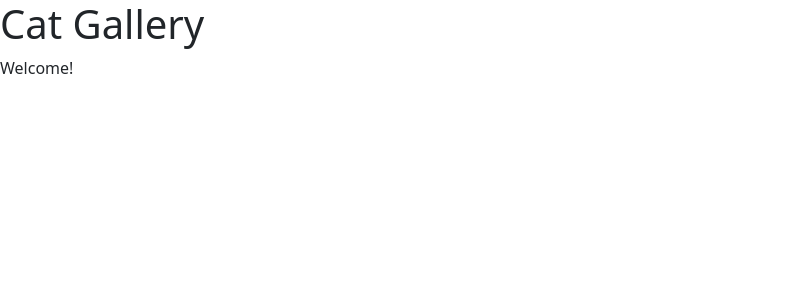
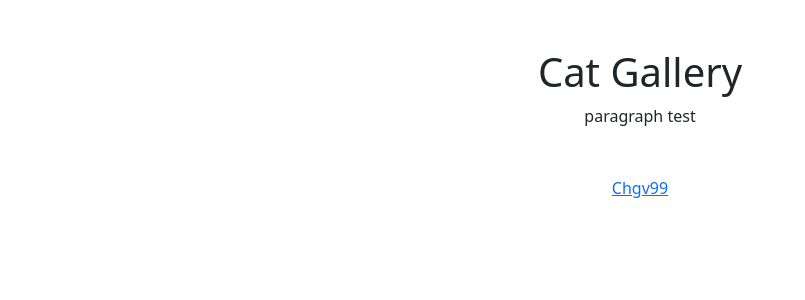
Before and after one commit to Chgv99/cat-gallery, a React (Create React App) app: page / in a window 1280 px wide. Shown: the top 300 px of the page, without its empty margins (0-805 px from the left). Built offline with nearby package versions, Linux system fonts and the light colour scheme.

Commit message:
SCSS variables testing

```diff
--- a/src/App.js
+++ b/src/App.js
@@ -1,18 +1,16 @@
 import React from "react";
+
+import Header from './Header';
+import Banner from './Banner';
+import Footer from './Footer';
 
 const App = () => {
   return (
-    <div className="App">
-      <header className="App-header">
-        {/*<img src={logo} className="App-logo" alt="logo" />*/}
-        <h1>
-          Cat Gallery
-        </h1>
-        <p>
-          Welcome!
-        </p>
-      </header>
-    </div>
+    <>
+      <Header />
+      {/*<Banner />*/}
+      <Footer />
+    </>
   );
 }
 
--- /dev/null
+++ b/src/Banner.js
@@ -0,0 +1,15 @@
+import React from "react";
+
+const Banner = () => {
+    return (
+        <nav class="navbar navbar-light bg-light">
+            <a class="navbar-brand" href="#">
+                <img src="/docs/4.0/assets/brand/bootstrap-solid.svg" width="30" height="30" class="d-inline-block align-top" alt="">
+                </img>
+                Cat Gallery
+            </a>
+        </nav>
+    );
+};
+
+export default Banner;
--- /dev/null
+++ b/src/Footer.js
@@ -0,0 +1,13 @@
+import React from "react";
+
+const Footer = () => {
+    return (
+        <footer className = "d-block" >
+            <p className = "text-center" >
+                    <a href="https://chgv99.github.io/">Chgv99</a>
+            </p>
+        </footer>
+    );
+};
+
+export default Footer;
--- /dev/null
+++ b/src/Header.js
@@ -0,0 +1,14 @@
+import React from "react";
+
+const Header = () => {
+    return (
+        <header className = "d-block m-5" >
+            <h1 class="text-center">Cat Gallery</h1>
+            <p className = "text-center" >
+                    paragraph test
+            </p>
+        </header>
+    );
+};
+
+export default Header;
--- a/src/index.js
+++ b/src/index.js
@@ -10,5 +10,6 @@ const root = ReactDOM.createRoot(document.getElementById('root'));
 root.render(
   <React.StrictMode>
     <App />
+
   </React.StrictMode>
 );
--- a/src/style.scss
+++ b/src/style.scss
@@ -1 +1,12 @@
 @import "../node_modules/bootstrap/scss/bootstrap.scss";
+
+@import "~bootstrap/scss/variables";
+
+//@import "./";
+
+:root {
+    @each $spacer, $value in $spacers{
+        //$res: var(#{$value} * 5);
+        --theme-spacer-#{$spacer}: #{$value};//$res;
+    }
+}
```
